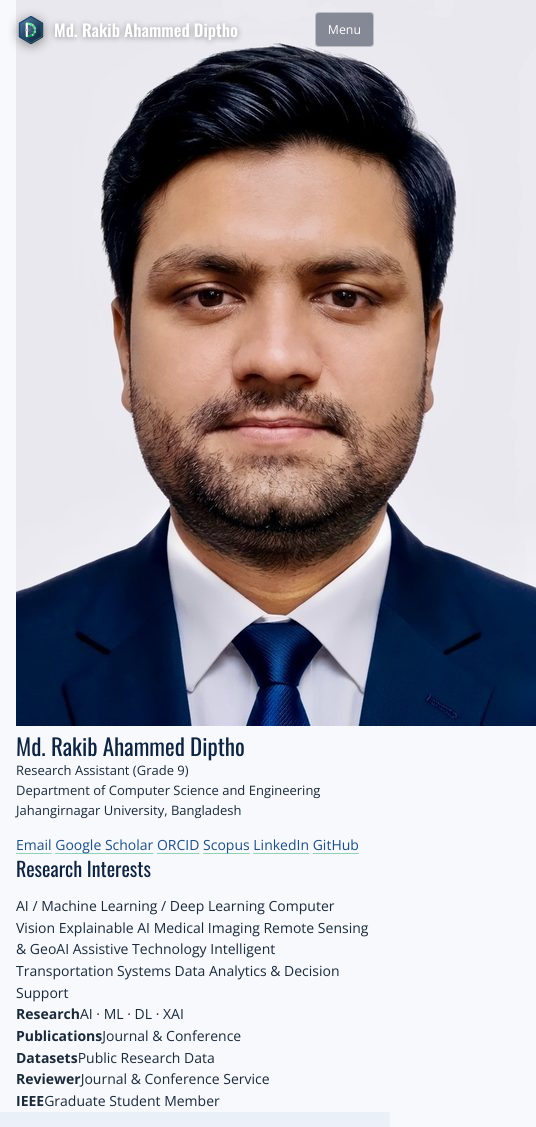
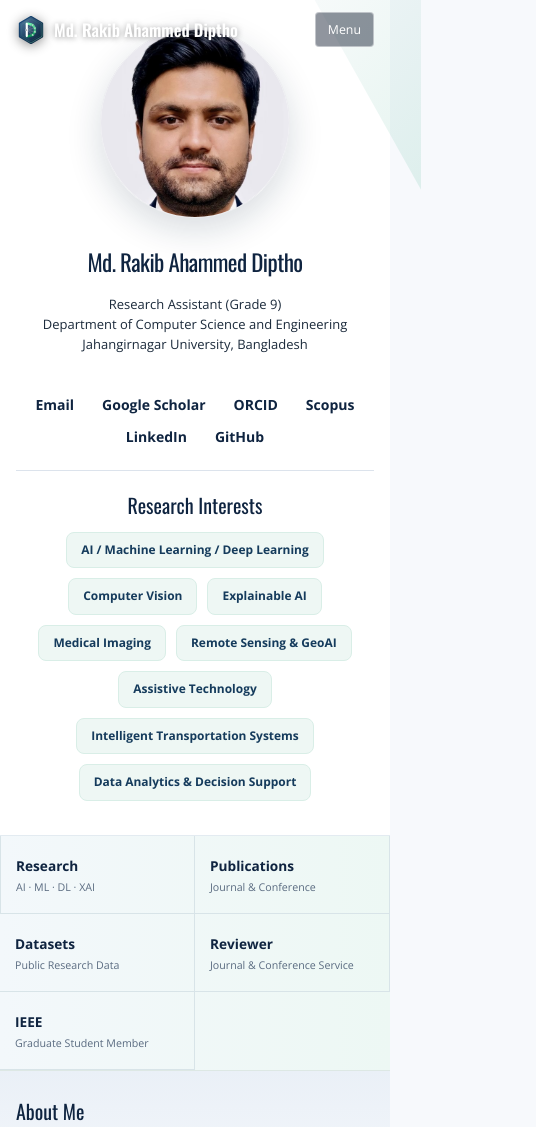
Before and after one commit to RADiptho/RADiptho.github.io, a plain HTML site: page index.html in a window 390 px wide. Shown: the top 1127 px of the page, 536 px wide, since content can reach past the window. Drawn offline with nearby package versions, Linux system fonts and the light colour scheme.

Commit message:
Style clean Home profile with round portrait

```diff
--- a/site.css
+++ b/site.css
@@ -457,3 +457,45 @@ main .banner-title .banner-h, section .banner-title .banner-h { font-size: clamp
   .home-profile-copy p { font-size: .9rem; }
   .home-profile-kicker { font-size: .7rem; }
 }
+
+
+/* Clean academic Home layout: reference-inspired, circular portrait */
+.uq-home { background: #fff; }
+.uq-hero { display:grid; grid-template-columns: 330px minmax(0,1fr); gap:52px; align-items:center; padding-block:48px 54px; position:relative; }
+.uq-hero::after { content:""; position:absolute; right:-8vw; top:0; width:42%; height:190px; background:linear-gradient(135deg,rgba(27,79,128,.025),rgba(15,157,110,.11)); clip-path:polygon(35% 0,100% 0,100% 100%); pointer-events:none; }
+.uq-photo-wrap { display:grid; place-items:center; position:relative; z-index:1; }
+.uq-photo { width:310px; height:310px; border-radius:50%; object-fit:cover; object-position:50% 22%; box-shadow:0 12px 34px rgba(15,36,64,.16); border:1px solid rgba(15,36,64,.08); }
+.uq-main { position:relative; z-index:1; min-width:0; }
+.uq-main h1 { font-size:clamp(2.5rem,4.7vw,4.35rem); line-height:1.02; color:var(--navy); margin:0 0 18px; letter-spacing:-.025em; }
+.uq-role { font-size:clamp(1.05rem,1.6vw,1.35rem); line-height:1.55; color:var(--text); margin:0 0 22px; }
+.uq-links { display:flex; flex-wrap:wrap; gap:10px 28px; padding:18px 0 22px; border-bottom:1px solid var(--rule); }
+.uq-links a { color:var(--navy); font-weight:700; text-decoration:none; }
+.uq-links a:hover,.uq-links a:focus-visible { color:var(--green-2); text-decoration:underline; text-underline-offset:4px; }
+.uq-interests { padding-top:22px; }
+.uq-interests h2 { color:var(--navy); font-size:1.45rem; margin:0 0 14px; }
+.uq-tags { display:flex; flex-wrap:wrap; gap:10px; }
+.uq-tags span { background:#EEF7F4; border:1px solid #D9EEE7; color:#153B5C; border-radius:8px; padding:8px 14px; font-size:.92rem; font-weight:650; }
+.uq-stats { background:linear-gradient(90deg,#F3F8FB,#EDF8F4); border-top:1px solid #E3EBF1; border-bottom:1px solid #DDE8E4; }
+.uq-stats .wrap { display:grid; grid-template-columns:repeat(5,minmax(0,1fr)); }
+.uq-stats .wrap>div { padding:20px 22px; min-height:92px; display:flex; flex-direction:column; justify-content:center; border-right:1px solid #D8E4E8; }
+.uq-stats .wrap>div:first-child { border-left:1px solid #D8E4E8; }
+.uq-stats b { color:var(--navy); font-size:1.05rem; }
+.uq-stats span { color:var(--muted); font-size:.82rem; margin-top:4px; line-height:1.35; }
+.uq-about { max-width:1050px; margin-inline:auto; }
+@media(max-width:900px){
+ .uq-hero{grid-template-columns:220px minmax(0,1fr);gap:30px;padding-block:34px 40px}
+ .uq-photo{width:210px;height:210px}
+ .uq-stats .wrap{grid-template-columns:repeat(3,1fr)}
+ .uq-stats .wrap>div{border-bottom:1px solid #D8E4E8}
+}
+@media(max-width:620px){
+ .uq-hero{grid-template-columns:1fr;text-align:center;padding-block:28px 34px}
+ .uq-photo{width:190px;height:190px}
+ .uq-links,.uq-tags{justify-content:center}
+ .uq-main h1{font-size:2.35rem}
+ .uq-role{font-size:1rem}
+ .uq-interests{text-align:left}
+ .uq-interests h2{text-align:center}
+ .uq-stats .wrap{grid-template-columns:1fr 1fr;padding-inline:0}
+ .uq-stats .wrap>div{padding:15px;min-height:78px}
+}
```
